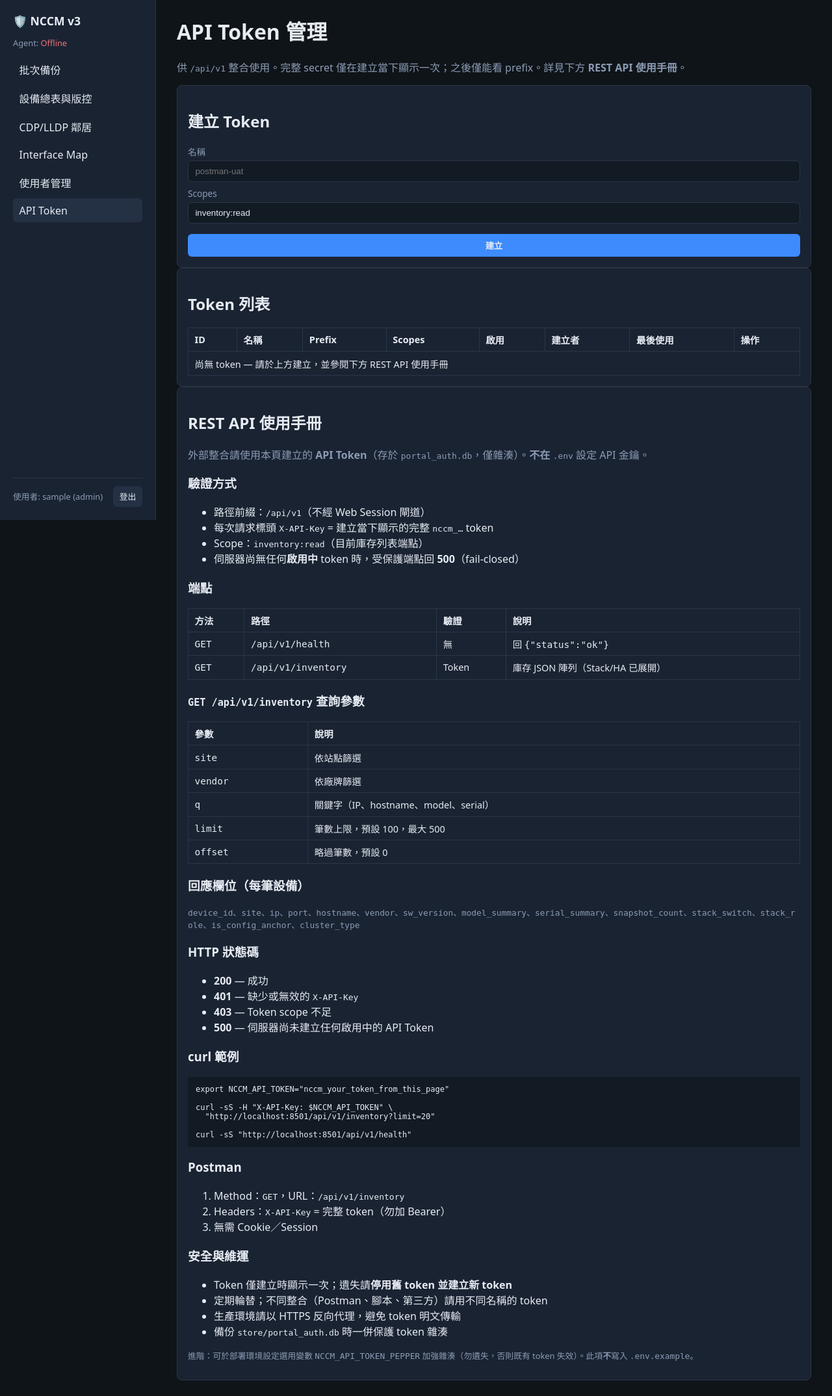
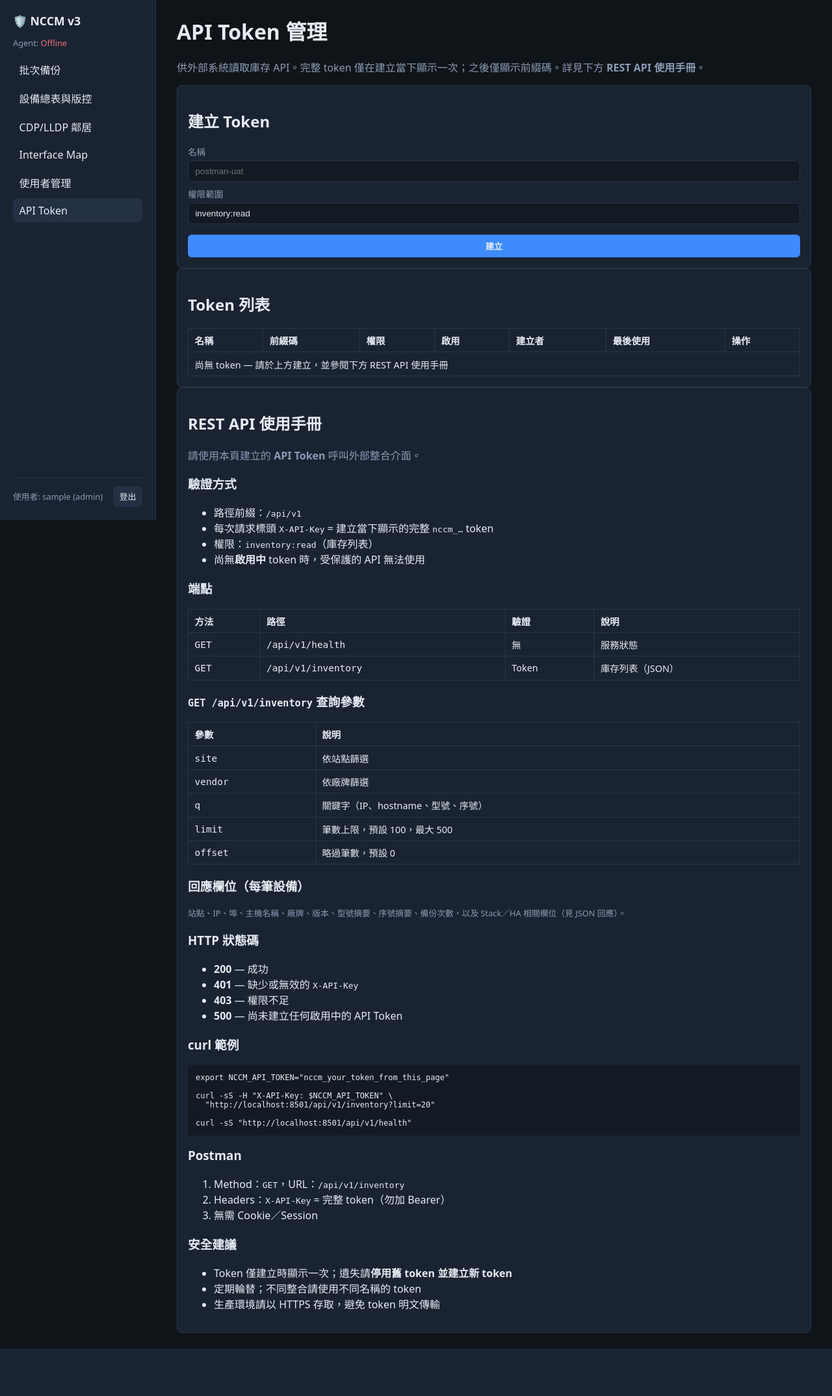
Before and after one commit to moltmotl5-bot/NetdriveBackup, a FastAPI app: page /admin/api-tokens in a window 1280 px wide. Shown: the whole page at 65% size. After the commit the page ends 2075 px from the top, so only its background shows below. Run offline with FastAPI, Linux system fonts and the light colour scheme; the visitor is signed in with stand-in values (Sample User, id 1); data that the repository does not hold is empty; parts of the project's set-up code (start-up, migrations or seed data) failed here and were passed over.

Commit message:
ui(portal): remove dev notes and DB names from operator-facing pages

```diff
--- a/scripts/run-hermes-verify-doc-api-token.py
+++ b/scripts/run-hermes-verify-doc-api-token.py
@@ -20,5 +20,8 @@ assert "REST API（API Token）" in handbook
 assert "不在" in handbook and ".env" in handbook
 assert "api_token_manual.html" in admin
 assert "REST API 使用手冊" in manual and "/api/v1/inventory" in manual
+assert "portal_auth" not in manual.lower()
+assert "portal_auth" not in admin.lower()
+assert ".env.example" not in manual
 print("doc consistency: OK")
 print("=== ad-hoc doc-api-token verify PASSED ===")
--- a/web/templates/admin_api_tokens.html
+++ b/web/templates/admin_api_tokens.html
@@ -2,7 +2,7 @@
 {% block title %}API Token — NCCM{% endblock %}
 {% block content %}
 <h1>API Token 管理</h1>
-<p class="lead">供 <code>/api/v1</code> 整合使用。完整 secret 僅在建立當下顯示一次；之後僅能看 prefix。詳見下方<strong> REST API 使用手冊</strong>。</p>
+<p class="lead">供外部系統讀取庫存 API。完整 token 僅在建立當下顯示一次；之後僅顯示前綴碼。詳見下方<strong> REST API 使用手冊</strong>。</p>
 {% if error %}<p class="error">{{ error }}</p>{% endif %}
 {% if message %}<p class="ok">{{ message }}</p>{% endif %}
 
@@ -20,7 +20,7 @@
   <form method="post" action="/admin/api-tokens" class="inv-filter-form">
     <label>名稱</label>
     <input name="name" required maxlength="128" placeholder="postman-uat" />
-    <label>Scopes</label>
+    <label>權限範圍</label>
     <input name="scopes" value="inventory:read" readonly />
     <button type="submit">建立</button>
   </form>
--- a/web/templates/admin_users.html
+++ b/web/templates/admin_users.html
@@ -3,7 +3,7 @@
 {% block content %}
 <section class="page-head">
   <h1>使用者管理</h1>
-  <p class="lead">Portal 帳號儲存於 <code>portal_auth.db</code>（密碼雜湊，非明文）。</p>
+  <p class="lead">管理 Portal 登入帳號與角色。</p>
 </section>
 {% if message %}<p class="ok-banner">{{ message }}</p>{% endif %}
 {% if error %}<p class="error">{{ error }}</p>{% endif %}
--- a/web/templates/backup.html
+++ b/web/templates/backup.html
@@ -31,7 +31,7 @@ dc,10.2.1.5,huawei,22</textarea>
 </form>
 
 <section class="live-panel" id="live-panel" {% if not job_id %}hidden{% endif %}>
-  <h2>即時日誌 <span class="meta">SSE</span></h2>
+  <h2>即時日誌</h2>
   <pre class="log live-log" id="live-log"></pre>
   <h2>結果</h2>
   <div id="results-wrap">
--- a/web/templates/change_password.html
+++ b/web/templates/change_password.html
@@ -3,7 +3,7 @@
 {% block content %}
 <section class="login-card change-password-card">
   <h1>請立即變更密碼</h1>
-  <p class="lead">您是以 <code>.env</code> bootstrap 帳密首次登入。請設定新的 Portal 密碼後才能使用其他功能。</p>
+  <p class="lead">首次登入須設定新密碼後，才能使用其他功能。</p>
   {% if error %}<p class="error">{{ error }}</p>{% endif %}
   <form method="post" action="/account/change-password">
     <label>目前密碼</label>
--- a/web/templates/partials/admin_api_tokens_table.html
+++ b/web/templates/partials/admin_api_tokens_table.html
@@ -1,10 +1,9 @@
 <table class="inv-table">
   <thead>
     <tr>
-      <th>ID</th>
       <th>名稱</th>
-      <th>Prefix</th>
-      <th>Scopes</th>
+      <th>前綴碼</th>
+      <th>權限</th>
       <th>啟用</th>
       <th>建立者</th>
       <th>最後使用</th>
@@ -14,7 +13,6 @@
   <tbody>
     {% for t in tokens %}
     <tr>
-      <td>{{ t.id }}</td>
       <td>{{ t.name }}</td>
       <td><code>{{ t.token_prefix }}…</code></td>
       <td>{{ t.scopes }}</td>
@@ -30,7 +28,7 @@
       </td>
     </tr>
     {% else %}
-    <tr><td colspan="8">尚無 token — 請於上方建立，並參閱下方 REST API 使用手冊</td></tr>
+    <tr><td colspan="7">尚無 token — 請於上方建立，並參閱下方 REST API 使用手冊</td></tr>
     {% endfor %}
   </tbody>
 </table>
--- a/web/templates/partials/admin_users_table.html
+++ b/web/templates/partials/admin_users_table.html
@@ -33,7 +33,7 @@
       </td>
     </tr>
     {% else %}
-    <tr><td colspan="5" class="muted">尚無使用者（首次 env 登入會自動建立管理員）。</td></tr>
+    <tr><td colspan="5" class="muted">尚無使用者。請新增帳號。</td></tr>
     {% endfor %}
   </tbody>
 </table>
--- a/web/templates/partials/api_token_manual.html
+++ b/web/templates/partials/api_token_manual.html
@@ -1,13 +1,13 @@
 <section class="inv-result-below api-manual">
   <h2>REST API 使用手冊</h2>
-  <p class="lead">外部整合請使用本頁建立的 <strong>API Token</strong>（存於 <code>portal_auth.db</code>，僅雜湊）。<strong>不在</strong> <code>.env</code> 設定 API 金鑰。</p>
+  <p class="lead">請使用本頁建立的 <strong>API Token</strong> 呼叫外部整合介面。</p>
 
   <h3>驗證方式</h3>
   <ul>
-    <li>路徑前綴：<code>/api/v1</code>（不經 Web Session 閘道）</li>
+    <li>路徑前綴：<code>/api/v1</code></li>
     <li>每次請求標頭 <code>X-API-Key</code> = 建立當下顯示的完整 <code>nccm_…</code> token</li>
-    <li>Scope：<code>inventory:read</code>（目前庫存列表端點）</li>
-    <li>伺服器尚無任何<strong>啟用中</strong> token 時，受保護端點回 <strong>500</strong>（fail-closed）</li>
+    <li>權限：<code>inventory:read</code>（庫存列表）</li>
+    <li>尚無<strong>啟用中</strong> token 時，受保護的 API 無法使用</li>
   </ul>
 
   <h3>端點</h3>
@@ -20,13 +20,13 @@
         <td><code>GET</code></td>
         <td><code>/api/v1/health</code></td>
         <td>無</td>
-        <td>回 <code>{"status":"ok"}</code></td>
+        <td>服務狀態</td>
       </tr>
       <tr>
         <td><code>GET</code></td>
         <td><code>/api/v1/inventory</code></td>
         <td>Token</td>
-        <td>庫存 JSON 陣列（Stack/HA 已展開）</td>
+        <td>庫存列表（JSON）</td>
       </tr>
     </tbody>
   </table>
@@ -39,21 +39,21 @@
     <tbody>
       <tr><td><code>site</code></td><td>依站點篩選</td></tr>
       <tr><td><code>vendor</code></td><td>依廠牌篩選</td></tr>
-      <tr><td><code>q</code></td><td>關鍵字（IP、hostname、model、serial）</td></tr>
+      <tr><td><code>q</code></td><td>關鍵字（IP、hostname、型號、序號）</td></tr>
       <tr><td><code>limit</code></td><td>筆數上限，預設 100，最大 500</td></tr>
       <tr><td><code>offset</code></td><td>略過筆數，預設 0</td></tr>
     </tbody>
   </table>
 
   <h3>回應欄位（每筆設備）</h3>
-  <p class="meta"><code>device_id</code>、<code>site</code>、<code>ip</code>、<code>port</code>、<code>hostname</code>、<code>vendor</code>、<code>sw_version</code>、<code>model_summary</code>、<code>serial_summary</code>、<code>snapshot_count</code>、<code>stack_switch</code>、<code>stack_role</code>、<code>is_config_anchor</code>、<code>cluster_type</code></p>
+  <p class="meta">站點、IP、埠、主機名稱、廠牌、版本、型號摘要、序號摘要、備份次數，以及 Stack／HA 相關欄位（見 JSON 回應）。</p>
 
   <h3>HTTP 狀態碼</h3>
   <ul>
     <li><strong>200</strong> — 成功</li>
     <li><strong>401</strong> — 缺少或無效的 <code>X-API-Key</code></li>
-    <li><strong>403</strong> — Token scope 不足</li>
-    <li><strong>500</strong> — 伺服器尚未建立任何啟用中的 API Token</li>
+    <li><strong>403</strong> — 權限不足</li>
+    <li><strong>500</strong> — 尚未建立任何啟用中的 API Token</li>
   </ul>
 
   <h3>curl 範例</h3>
@@ -71,13 +71,10 @@ curl -sS "http://localhost:8501/api/v1/health"</pre>
     <li>無需 Cookie／Session</li>
   </ol>
 
-  <h3>安全與維運</h3>
+  <h3>安全建議</h3>
   <ul>
     <li>Token 僅建立時顯示一次；遺失請<strong>停用舊 token 並建立新 token</strong></li>
-    <li>定期輪替；不同整合（Postman、腳本、第三方）請用不同名稱的 token</li>
-    <li>生產環境請以 HTTPS 反向代理，避免 token 明文傳輸</li>
-    <li>備份 <code>store/portal_auth.db</code> 時一併保護 token 雜湊</li>
+    <li>定期輪替；不同整合請使用不同名稱的 token</li>
+    <li>生產環境請以 HTTPS 存取，避免 token 明文傳輸</li>
   </ul>
-
-  <p class="meta">進階：可於部署環境設定選用變數 <code>NCCM_API_TOKEN_PEPPER</code> 加強雜湊（勿遺失，否則既有 token 失效）。此項<strong>不</strong>寫入 <code>.env.example</code>。</p>
 </section>
--- a/web/templates/partials/interfaces_detail.html
+++ b/web/templates/partials/interfaces_detail.html
@@ -1,5 +1,4 @@
 <h2>{{ iface.hostname }} ({{ iface.ip }})</h2>
-<p class="meta">{{ iface.source_note }} · parser: {{ iface.status_parser }}</p>
 {% if iface.versions %}
 <form hx-get="/interfaces/partial/detail" hx-target="#if-detail" hx-trigger="change" hx-include="this">
   <input type="hidden" name="device_id" value="{{ device_id }}" />
--- a/web/templates/partials/inventory_detail.html
+++ b/web/templates/partials/inventory_detail.html
@@ -1,5 +1,4 @@
 <h2>設備詳情</h2>
-<p class="meta">device_id: <code>{{ device_id }}</code></p>
 {% if snapshots %}
 <form class="version-pick"
       hx-get="/inventory/partial/detail"
--- a/web/templates/partials/neighbors_detail.html
+++ b/web/templates/partials/neighbors_detail.html
@@ -1,5 +1,4 @@
 <h2>介面鄰居</h2>
-<p class="meta"><code>{{ device_key }}</code></p>
 {% if versions %}
 <form hx-get="/neighbors/partial/detail" hx-target="#nb-detail" hx-trigger="change" hx-include="this">
   <input type="hidden" name="device_key" value="{{ device_key }}" />
--- a/web/templates/partials/neighbors_table.html
+++ b/web/templates/partials/neighbors_table.html
@@ -26,7 +26,7 @@
       <td>{{ r.lldp_status }}</td>
     </tr>
     {% else %}
-    <tr><td colspan="11" class="muted">尚無資料。請先備份並確認 index.db 有設備。</td></tr>
+    <tr><td colspan="11" class="muted">尚無資料。請先執行批次備份。</td></tr>
     {% endfor %}
   </tbody>
 </table>
```
